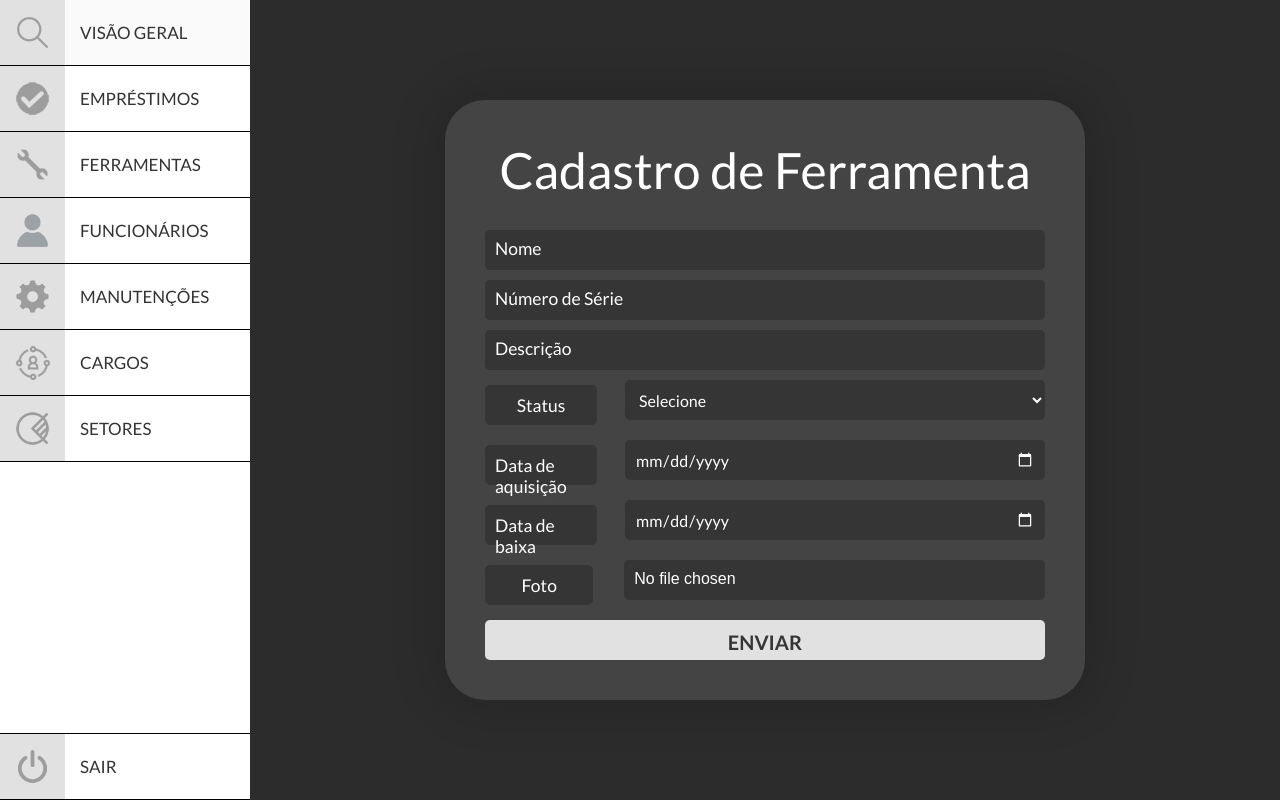
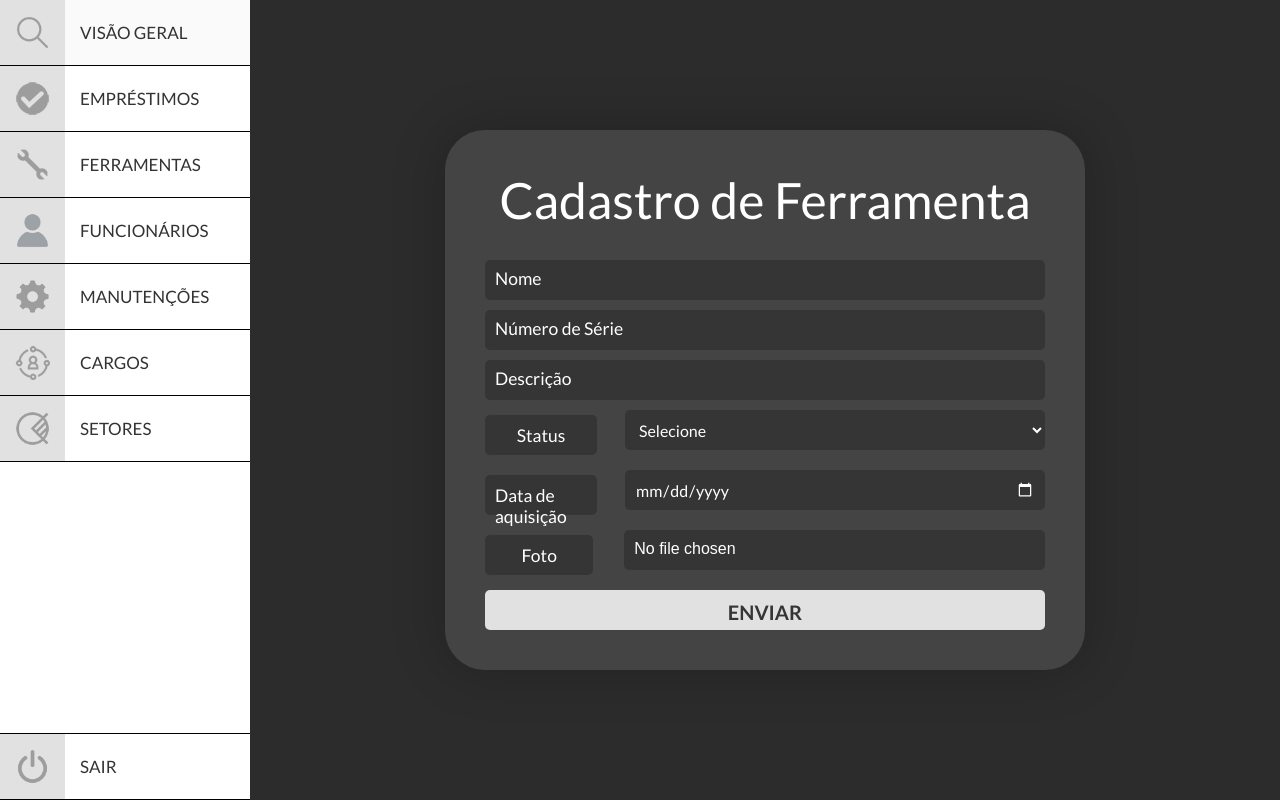
Before and after one commit to ChristianSAlves/ToolCare, a React (Create React App) app in the folder frontend/: page /ferramenta_cadastro in a window 1280 px wide. Built offline with nearby package versions, Linux system fonts and the light colour scheme; sample sign-in values are in the browser's storage; the HTML template or start-up script is replaced by a standard one.

Commit message:
detalhes

```diff
--- a/frontend/src/components/CardFerramentas/card_ferramentas.js
+++ b/frontend/src/components/CardFerramentas/card_ferramentas.js
@@ -14,8 +14,8 @@ const CardTeste = ({ ferramenta, defaultFerramenta, onShowModal }) => {
                     <li className={styles.list_item}>
                         <p className={`${styles.nome} ${styles.list_item}`}>{ferramenta.nome}</p>
                         <div id={styles.card_item}>
-                        <p className={`${styles.numSerie} ${styles.list_item}`}>Número de Serie: {ferramenta.numSerie}</p>
-                        <p className={`${styles.status} ${styles.list_item}`}>Status: {ferramenta.status}</p>
+                        <p className={`${styles.numSerie} ${styles.list_item}`}>{ferramenta.numSerie}</p>
+                        <p className={`${styles.status} ${styles.list_item}`}>{ferramenta.status}</p>
                         </div>
                     </li>
                 </ul>
--- a/frontend/src/components/ModalFerramentas/modal_ferramentas.module.css
+++ b/frontend/src/components/ModalFerramentas/modal_ferramentas.module.css
@@ -49,7 +49,7 @@
 .modal_info {
     display: flex;
     flex-direction: column;
-    gap: 1rem; /* Ajustando o espaço para melhor visualização */
+    gap: 2.5rem; /* Ajustando o espaço para melhor visualização */
 }
 
 .info_row {
@@ -112,5 +112,5 @@
 }
 
 .edit_button:hover, .remove_button:hover {
-    opacity: 0.9;
+    background-color: #ff7637;
 }
--- a/frontend/src/pages/cadastro/Ferramenta/ferramenta_cadastro.js
+++ b/frontend/src/pages/cadastro/Ferramenta/ferramenta_cadastro.js
@@ -71,10 +71,6 @@ const FerramentaCadastro = () => {
                         <input type="date" id={styles.data_aquisicao_datepicker} required value={dataAquisicao} onChange={(evt) => setDataAquisicao(evt.target.value)}></input>
                     </div>
                     <div className={styles.spacer}>
-                        <label id={styles.data_baixa_label}>Data de baixa</label>
-                        <input type="date" id={styles.data_baixa_datepicker}></input>
-                    </div>
-                    <div className={styles.spacer}>
                         <label id={styles.foto_label} htmlFor="foto">Foto</label>
                         <input type="file" id={styles.foto} name="foto" accept=".png,.jpg,.jpeg" required onChange={(evt) => setImgFerramenta(evt.target.files[0])}></input>
                     </div>
```
